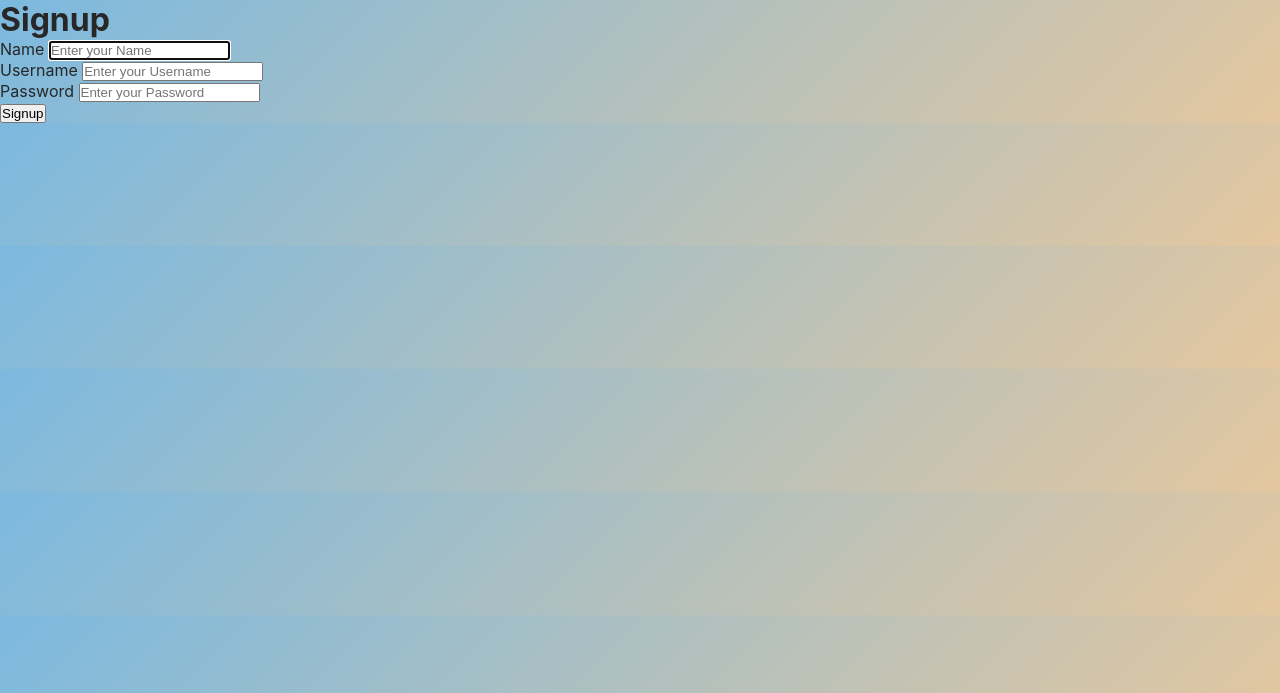
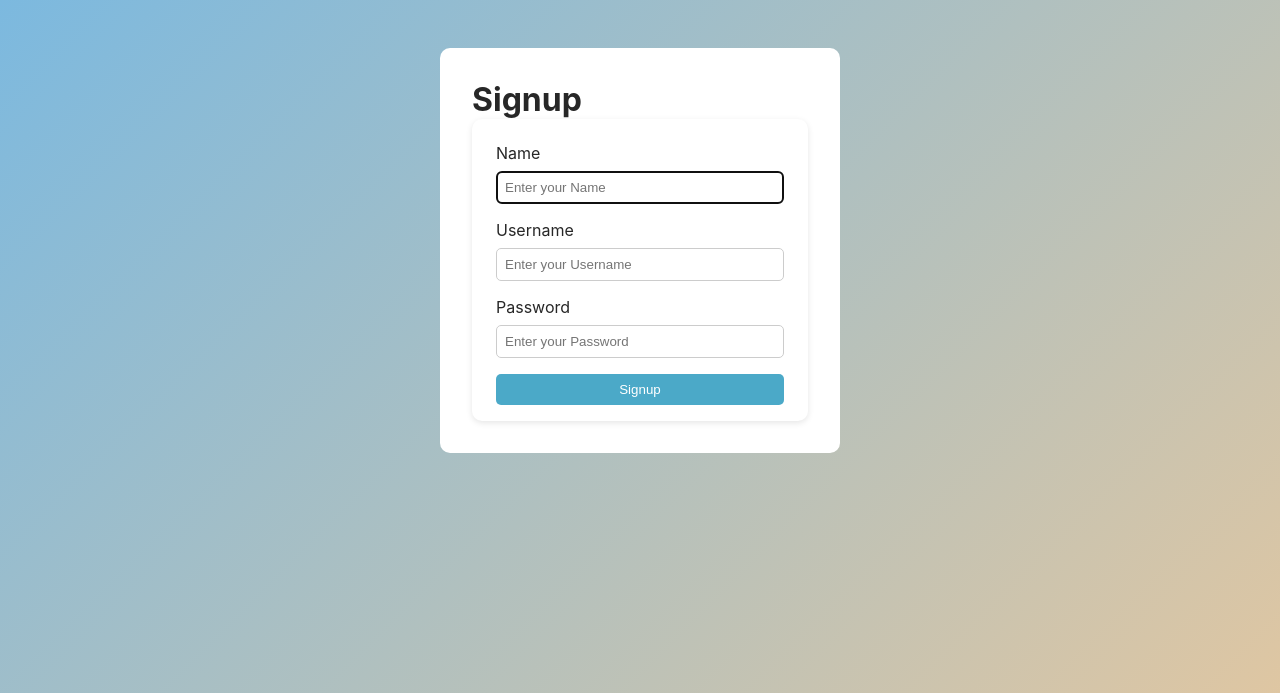
Before and after one commit to gavingiordano/moodtrack, a FastAPI app: page /signup in a window 1280 px wide. Shown: the top 693 px of the page. Run offline with FastAPI, Linux system fonts and the light colour scheme.

Commit message:
add css styling

```diff
--- a/app/static/styles.css
+++ b/app/static/styles.css
@@ -4,8 +4,111 @@
     box-sizing: border-box;
 }
 
+.container {
+    max-width: 750px;
+    margin: 2rem auto;
+    padding: 0 1rem;
+}
+
 body {
     font-family: -apple-system, BlinkMacSystemFont, 'Segoe UI', Arial, sans-serif;
     background: linear-gradient(135deg, #7cb9df 0%, #e4c79f 100%);
+    background-repeat: no-repeat;
+    background-attachment: fixed;
+    background-size: cover;
     color: #272727;
 }
+
+form {
+    background-color: white;
+    border-radius: 10px;
+    padding: 1rem 1.5rem;
+    display: flex;
+    flex-direction: column;
+    gap: 0.5rem;
+    box-shadow: 0 2px 6px rgba(0, 0, 0, 0.1)
+}
+
+label {
+    display: block;
+    margin: 0.5rem 0;
+}
+
+input[type="text"],
+input[type="password"] {
+    width: 100%;
+    padding: 0.5rem;
+    border: 1px solid #ccc;
+    border-radius: 5px;
+}
+
+button {
+    padding: 0.5rem 1rem;
+    background-color: rgb(75, 169, 200);
+    color: white;
+    border: none;
+    border-radius: 5px;
+    cursor: pointer;
+    margin-top: 0.5rem;
+}
+
+button:hover {
+    background-color: rgb(50, 115, 136);
+}
+
+.auth-container {
+    max-width: 400px;
+    background-color: white;
+    border-radius: 10px;
+    margin: 3rem auto;
+    padding: 2rem;
+}
+
+.error {
+    color: red;
+}
+
+.entry-form-container {
+    background-color: white;
+    border-radius: 10px;
+    padding: 2rem;
+    margin-bottom: 2rem;
+    box-shadow: 0 2px 10px rgba(0, 0, 0, 0.1);
+}
+
+.entry-form-container h1 {
+    margin-bottom: 1rem;
+}
+
+.entry-form-container .new-entry h2 {
+    margin-bottom: 1rem;
+}
+
+
+.mood-score-selector {
+    display: flex;
+    justify-content: space-between;
+    flex-wrap: wrap;
+}
+
+.mood-score-selector label {
+    text-align: center;
+    padding: 0.5rem;
+    border-radius: 8px;
+    cursor: pointer;
+}
+
+.entry {
+    background-color: white;
+    border-radius: 10px;
+    padding: 1rem;
+    margin-bottom: 1rem;
+    box-shadow: 0 2px 6px rgba(0, 0, 0, 0.1);
+}
+
+.entries h2 {
+    margin: 2rem 0 1rem 0;
+    border-bottom: 2px solid rgba(0, 0, 0, 0.1);
+    padding-bottom: 0.5rem;
+    color: #333;
+}
```
Also changed, not shown: app/templates/dashboard.html (+7 -6 lines), app/templates/fragments/entry_edit.html (+10 -11 lines).
